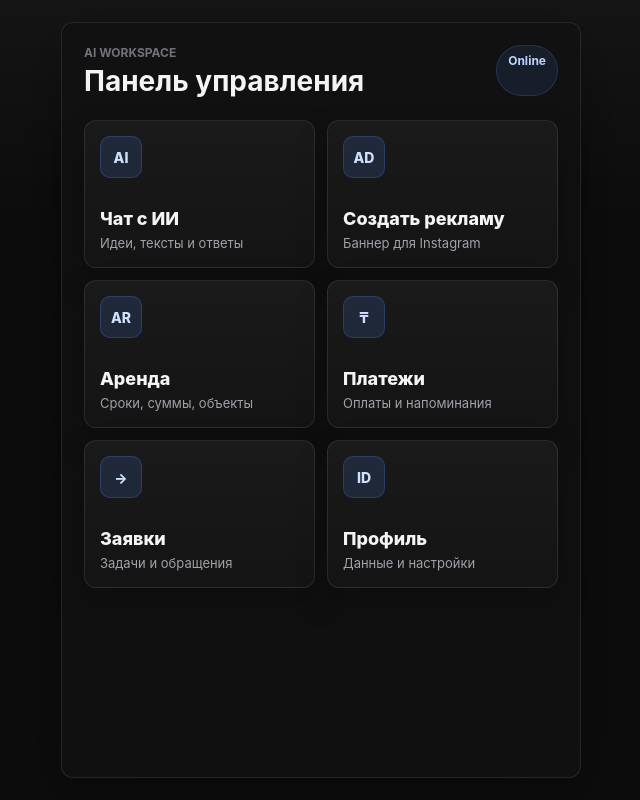
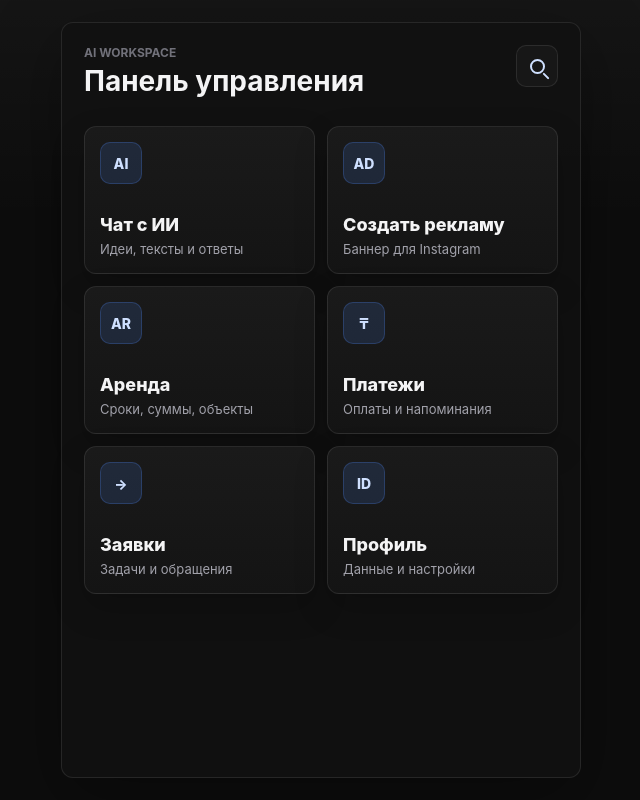
Before and after one commit to dimashi-typeshi/ai-assistant, a React (Vite) app: page / in a window 1280 px wide. Shown: the whole page, without its empty margins (319-959 px from the left). Built offline with nearby package versions, Linux system fonts and the light colour scheme; no server answers.

Commit message:
Add home search

```diff
--- a/src/pages/HomePage.tsx
+++ b/src/pages/HomePage.tsx
@@ -1,3 +1,4 @@
+import { useMemo, useRef, useState } from 'react';
 import { AppTile } from '../components/AppTile';
 
 const tiles = [
@@ -10,6 +11,21 @@ const tiles = [
 ];
 
 export function HomePage() {
+  const inputRef = useRef<HTMLInputElement>(null);
+  const [isSearchOpen, setIsSearchOpen] = useState(false);
+  const [query, setQuery] = useState('');
+  const filteredTiles = useMemo(() => {
+    const cleanQuery = query.trim().toLowerCase();
+    if (!cleanQuery) return tiles;
+
+    return tiles.filter((tile) => `${tile.label} ${tile.text}`.toLowerCase().includes(cleanQuery));
+  }, [query]);
+
+  function openSearch() {
+    setIsSearchOpen(true);
+    window.setTimeout(() => inputRef.current?.focus(), 0);
+  }
+
   return (
     <main className="mobile-app-shell">
       <section className="mobile-home">
@@ -18,14 +34,32 @@ export function HomePage() {
             <p className="eyebrow">AI workspace</p>
             <h1>Панель управления</h1>
           </div>
-          <span className="status-pill">Online</span>
+          <button
+            aria-label="Открыть поиск"
+            className="home-search-button"
+            onClick={openSearch}
+            type="button"
+          >
+            <span aria-hidden="true" />
+          </button>
         </header>
 
+        <div className={`home-search${isSearchOpen ? ' home-search--open' : ''}`}>
+          <input
+            ref={inputRef}
+            aria-label="Поиск по разделам"
+            onChange={(event) => setQuery(event.target.value)}
+            placeholder="Найти раздел или информацию"
+            value={query}
+          />
+        </div>
+
         <div className="tile-grid">
-          {tiles.map((tile) => (
+          {filteredTiles.map((tile) => (
             <AppTile key={tile.href} {...tile} />
           ))}
         </div>
+        {filteredTiles.length === 0 && <p className="empty-state">Ничего не найдено. Попробуй другой запрос.</p>}
       </section>
     </main>
   );
--- a/src/styles/mobile-app.css
+++ b/src/styles/mobile-app.css
@@ -21,6 +21,7 @@
 .mobile-home__header,
 .section-header {
   display: flex;
+  align-items: flex-start;
   justify-content: space-between;
   gap: 16px;
   margin-bottom: 24px;
@@ -61,6 +62,82 @@
   background: var(--accent-soft);
   border-color: rgba(79, 140, 255, 0.34);
   transform: translateY(-1px);
+}
+
+.home-search-button {
+  position: relative;
+  display: grid;
+  width: 42px;
+  height: 42px;
+  flex: 0 0 42px;
+  place-items: center;
+  background: var(--panel);
+  border: 1px solid var(--line);
+  border-radius: 10px;
+  transition: background-color 240ms ease, border-color 240ms ease, transform 240ms ease;
+}
+
+.home-search-button:hover {
+  background: var(--accent-soft);
+  border-color: rgba(79, 140, 255, 0.34);
+  transform: translateY(-1px);
+}
+
+.home-search-button span {
+  position: relative;
+  width: 15px;
+  height: 15px;
+  border: 2px solid #cfe0ff;
+  border-radius: 999px;
+}
+
+.home-search-button span::after {
+  position: absolute;
+  right: -7px;
+  bottom: -5px;
+  width: 8px;
+  height: 2px;
+  background: #cfe0ff;
+  border-radius: 999px;
+  content: '';
+  transform: rotate(45deg);
+}
+
+.home-search {
+  display: grid;
+  grid-template-rows: 0fr;
+  margin: -10px 0 14px;
+  opacity: 0;
+  overflow: hidden;
+  transition: grid-template-rows 240ms ease, opacity 240ms ease, margin 240ms ease;
+}
+
+.home-search--open {
+  grid-template-rows: 1fr;
+  margin: -4px 0 16px;
+  opacity: 1;
+}
+
+.home-search input {
+  min-height: 0;
+  width: 100%;
+  padding: 0 14px;
+  background: #181818;
+  border: 1px solid var(--line);
+  border-radius: 10px;
+  color: var(--ink);
+  outline: none;
+  transition: min-height 240ms ease, padding 240ms ease, border-color 240ms ease, box-shadow 240ms ease;
+}
+
+.home-search--open input {
+  min-height: 44px;
+  padding: 11px 14px;
+}
+
+.home-search input:focus {
+  border-color: rgba(79, 140, 255, 0.7);
+  box-shadow: 0 0 0 4px rgba(79, 140, 255, 0.13);
 }
 
 .tile-grid {
```
